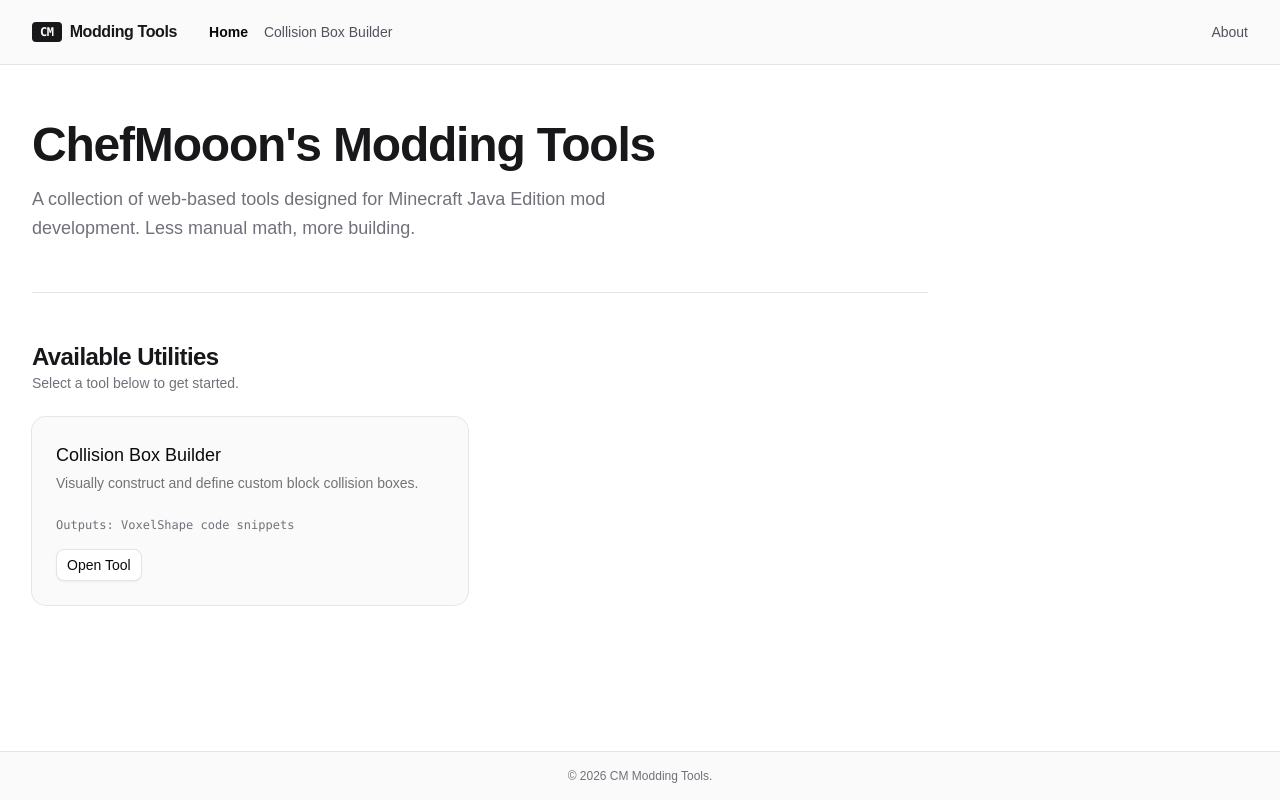
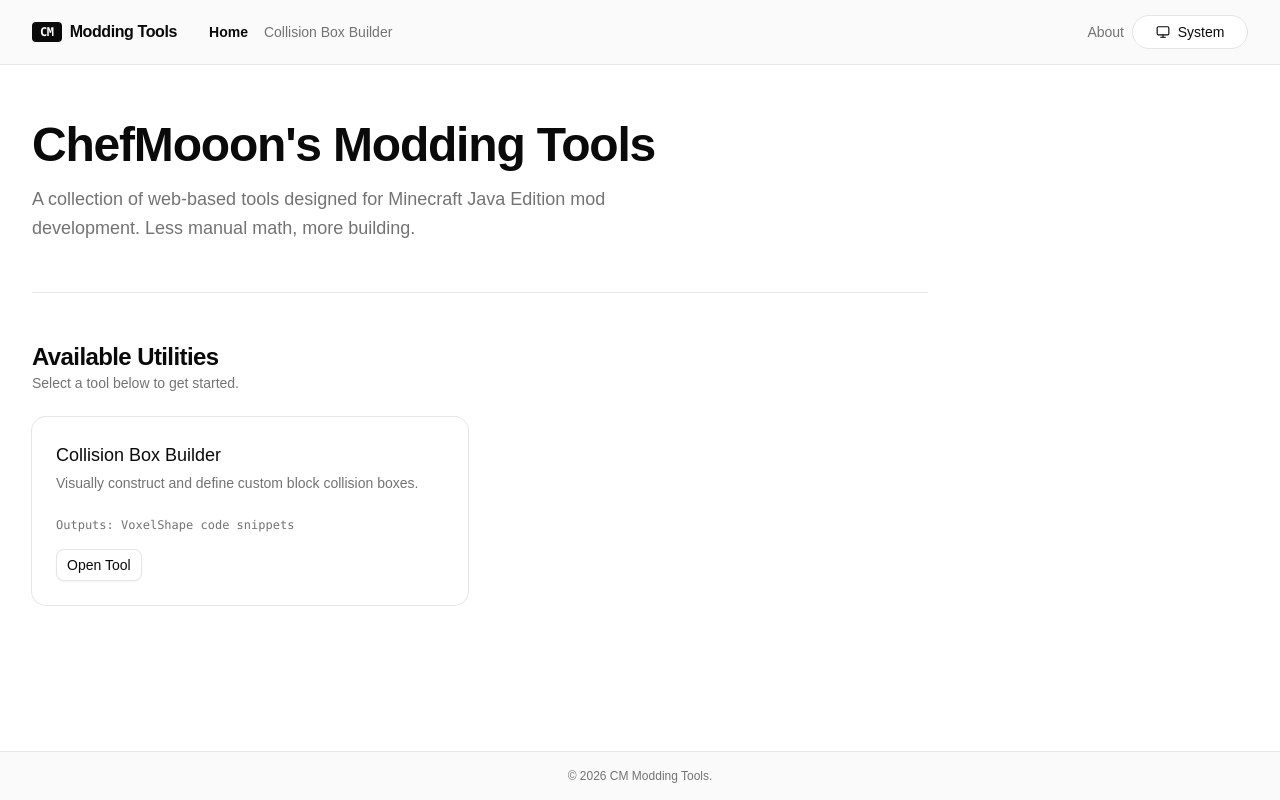
Before and after one commit to ChefMooon/cm-modding-tools, a React (Vite) app: page / in a window 1280 px wide. Built offline with nearby package versions, Linux system fonts and the light colour scheme.

Commit message:
feat: add theme toggles

```diff
--- a/src/index.css
+++ b/src/index.css
@@ -49,6 +49,7 @@
 }
 
 :root {
+    color-scheme: light;
     --background: oklch(1 0 0);
     --foreground: oklch(0.145 0 0);
     --card: oklch(1 0 0);
@@ -81,9 +82,16 @@
     --sidebar-accent-foreground: oklch(0.205 0 0);
     --sidebar-border: oklch(0.922 0 0);
     --sidebar-ring: oklch(0.708 0 0);
+    --app-surface: oklch(1 0 0);
+    --app-surface-muted: oklch(0.985 0 0);
+    --app-surface-raised: oklch(0.97 0 0);
+    --app-border: oklch(0.922 0 0);
+    --app-text: oklch(0.145 0 0);
+    --app-text-muted: oklch(0.556 0 0);
 }
 
 .dark {
+    color-scheme: dark;
     --background: oklch(0.145 0 0);
     --foreground: oklch(0.985 0 0);
     --card: oklch(0.205 0 0);
@@ -115,16 +123,41 @@
     --sidebar-accent-foreground: oklch(0.985 0 0);
     --sidebar-border: oklch(1 0 0 / 10%);
     --sidebar-ring: oklch(0.556 0 0);
+    --app-surface: oklch(0.145 0 0);
+    --app-surface-muted: oklch(0.205 0 0);
+    --app-surface-raised: oklch(0.269 0 0);
+    --app-border: oklch(1 0 0 / 10%);
+    --app-text: oklch(0.985 0 0);
+    --app-text-muted: oklch(0.708 0 0);
 }
 
 @layer base {
   * {
     @apply border-border outline-ring/50;
     }
-  body {
-    @apply bg-background text-foreground;
-    }
   html {
     @apply font-sans;
     }
+  body {
+    @apply bg-background text-foreground;
+    transition: background-color 180ms ease, color 180ms ease;
+    }
+  .app-shell {
+    background-color: var(--app-surface);
+    color: var(--app-text);
+  }
+  .app-surface-muted {
+    background-color: var(--app-surface-muted);
+    color: var(--app-text);
+  }
+  .app-surface-raised {
+    background-color: var(--app-surface-raised);
+    color: var(--app-text);
+  }
+  .app-border {
+    border-color: var(--app-border);
+  }
+  .app-text-muted {
+    color: var(--app-text-muted);
+  }
 }
--- a/src/routes/__root.tsx
+++ b/src/routes/__root.tsx
@@ -1,66 +1,131 @@
 import { createRootRoute, Link, Outlet } from '@tanstack/react-router'
 import { TanStackRouterDevtools } from '@tanstack/react-router-devtools'
+import { Monitor, Moon, Sun } from 'lucide-react'
+import { useEffect, useState } from 'react'
 
-export const Route = createRootRoute({
-  component: () => (
-    <div className="min-h-screen bg-white text-zinc-900 flex flex-col antialiased">
-      {/* Global Navigation Header */}
-      <header className="w-full border-b border-zinc-200 bg-zinc-50">
+type ThemeMode = 'light' | 'dark' | 'system'
+
+function RootComponent() {
+  const [theme, setTheme] = useState<ThemeMode>(() => {
+    if (typeof window === 'undefined') return 'system'
+
+    const savedTheme = window.localStorage.getItem('theme')
+    if (savedTheme === 'light' || savedTheme === 'dark' || savedTheme === 'system') {
+      return savedTheme as ThemeMode
+    }
+
+    return 'system'
+  })
+
+  const [resolvedTheme, setResolvedTheme] = useState<'light' | 'dark'>(() => {
+    if (typeof window === 'undefined') return 'light'
+
+    return window.matchMedia('(prefers-color-scheme: dark)').matches ? 'dark' : 'light'
+  })
+
+  useEffect(() => {
+    const mediaQuery = window.matchMedia('(prefers-color-scheme: dark)')
+    const updateResolvedTheme = () => {
+      if (theme === 'system') {
+        setResolvedTheme(mediaQuery.matches ? 'dark' : 'light')
+      } else {
+        setResolvedTheme(theme)
+      }
+    }
+
+    updateResolvedTheme()
+
+    const handleChange = () => updateResolvedTheme()
+
+    if (typeof mediaQuery.addEventListener === 'function') {
+      mediaQuery.addEventListener('change', handleChange)
+      return () => mediaQuery.removeEventListener('change', handleChange)
+    }
+
+    mediaQuery.addListener(handleChange)
+    return () => mediaQuery.removeListener(handleChange)
+  }, [theme])
+
+  useEffect(() => {
+    const effectiveTheme = theme === 'system' ? resolvedTheme : theme
+
+    document.documentElement.classList.toggle('dark', effectiveTheme === 'dark')
+    document.documentElement.style.colorScheme = effectiveTheme
+    window.localStorage.setItem('theme', theme)
+  }, [resolvedTheme, theme])
+
+  const toggleTheme = () => {
+    setTheme((current) => {
+      if (current === 'light') return 'dark'
+      if (current === 'dark') return 'system'
+      return 'light'
+    })
+  }
+
+  const getThemeIcon = () => {
+    if (theme === 'light') return <Moon size={14} />
+    if (theme === 'dark') return <Sun size={14} />
+    return <Monitor size={14} />
+  }
+
+  const getThemeLabel = () => {
+    if (theme === 'light') return 'Light'
+    if (theme === 'dark') return 'Dark'
+    return 'System'
+  }
+
+  return (
+    <div className="min-h-screen flex flex-col antialiased app-shell">
+      <header className="w-full border-b app-surface-muted app-border">
         <div className="max-w-7xl mx-auto px-4 sm:px-6 lg:px-8 h-16 flex items-center justify-between">
-
-          {/* Project Identity & Main Tools */}
           <div className="flex items-center gap-8">
-            <Link to="/" className="flex items-center gap-2 font-sans tracking-tight font-bold text-zinc-900 hover:opacity-80 transition-opacity">
-              <span className="bg-zinc-900 text-white px-2 py-0.5 rounded text-xs font-mono">CM</span>
+            <Link to="/" className="flex items-center gap-2 font-sans tracking-tight font-bold text-foreground hover:opacity-80 transition-opacity">
+              <span className="bg-foreground text-background px-2 py-0.5 rounded text-xs font-mono">CM</span>
               Modding Tools
             </Link>
 
-            {/* Navigation Workspace Links */}
-            <nav className="flex items-center gap-4 text-sm font-medium text-zinc-600">
-              <Link
-                to="/"
-                className="hover:text-zinc-900 transition-colors [&.active]:text-zinc-950 [&.active]:font-semibold"
-              >
+            <nav className="flex items-center gap-4 text-sm font-medium text-muted-foreground">
+              <Link to="/" className="transition-colors hover:text-foreground [&.active]:text-foreground [&.active]:font-semibold">
                 Home
               </Link>
-              <Link
-                to="/collision-box"
-                className="hover:text-zinc-900 transition-colors [&.active]:text-zinc-950 [&.active]:font-semibold"
-              >
+              <Link to="/collision-box" className="transition-colors hover:text-foreground [&.active]:text-foreground [&.active]:font-semibold">
                 Collision Box Builder
               </Link>
             </nav>
           </div>
 
-          {/* About Link Positioned on the Right Side */}
-          <div className="flex items-center text-sm font-medium text-zinc-600">
-            <Link
-              to="/about"
-              className="hover:text-zinc-900 transition-colors [&.active]:text-zinc-950 [&.active]:font-semibold"
-            >
+          <div className="flex items-center gap-2 text-sm font-medium text-muted-foreground">
+            <Link to="/about" className="transition-colors hover:text-foreground [&.active]:text-foreground [&.active]:font-semibold">
               About
             </Link>
+            <button
+              type="button"
+              onClick={toggleTheme}
+              className="inline-flex min-w-[7.25rem] items-center justify-center gap-2 rounded-full border border-border bg-background px-3 py-1.5 text-sm font-medium text-foreground transition hover:bg-muted"
+              aria-label="Toggle color theme"
+            >
+              {getThemeIcon()}
+              <span className="hidden sm:inline">{getThemeLabel()}</span>
+            </button>
           </div>
-
         </div>
       </header>
 
-      {/* Main Feature Layout Container */}
       <main className="flex-1 max-w-7xl w-full mx-auto p-6 sm:p-8 flex flex-col">
         <Outlet />
       </main>
 
-      {/* Basic Minimal Footer */}
-      <footer className="w-full border-t border-zinc-200 bg-zinc-50 text-xs text-zinc-500 font-sans mt-auto">
+      <footer className="w-full border-t app-surface-muted text-xs text-muted-foreground font-sans mt-auto">
         <div className="max-w-7xl mx-auto px-4 sm:px-6 lg:px-8 h-12 flex items-center justify-center">
-          <div>
-            &copy; {new Date().getFullYear()} CM Modding Tools.
-          </div>
+          <div>&copy; {new Date().getFullYear()} CM Modding Tools.</div>
         </div>
       </footer>
 
-      {/* Devtools Utility */}
       <TanStackRouterDevtools position="bottom-right" />
     </div>
-  ),
+  )
+}
+
+export const Route = createRootRoute({
+  component: RootComponent,
 })
--- a/src/routes/about.tsx
+++ b/src/routes/about.tsx
@@ -7,13 +7,13 @@ export const Route = createFileRoute('/about')({
 function AboutComponent() {
   return (
     <div className="max-w-xl space-y-4 py-4">
-      <h1 className="text-2xl font-bold tracking-tight text-zinc-900">
+      <h1 className="text-2xl font-bold tracking-tight text-foreground">
         About CM Modding Tools
       </h1>
-      <p className="text-zinc-600 text-base leading-relaxed">
+      <p className="text-muted-foreground text-base leading-relaxed">
         This website provides simple utilities to help with Minecraft Java Edition mod development.
       </p>
-      <p className="text-zinc-600 text-base leading-relaxed">
+      <p className="text-muted-foreground text-base leading-relaxed">
         Instead of calculating coordinates by hand or doing complex math for block setups, you can use these tools to generate clean code parameters visually right in your browser.
       </p>
     </div>
--- a/src/routes/collision-box/-components/CollisionViewport.tsx
+++ b/src/routes/collision-box/-components/CollisionViewport.tsx
@@ -24,7 +24,7 @@ export function CollisionViewport({ boxes, selectedBoxId, onSelectBox }: Viewpor
   }
 
   return (
-    <div className="w-full h-[500px] bg-zinc-50 rounded-lg overflow-hidden border border-zinc-200 relative">
+    <div className="w-full h-[500px] bg-muted rounded-lg overflow-hidden border border-border relative">
       <Canvas camera={{ position: [2.2, 2.2, 3.2], fov: 45 }}>
         <ambientLight intensity={0.9} />
         <directionalLight position={[10, 15, 10]} intensity={0.4} />
@@ -96,8 +96,8 @@ export function CollisionViewport({ boxes, selectedBoxId, onSelectBox }: Viewpor
       </Canvas>
 
       <div className="absolute top-2.5 left-2.5 flex gap-1.5 pointer-events-none select-none">
-        <span className="bg-white text-red-500 text-[10px] font-mono px-1.5 py-0.5 rounded border border-zinc-200">North (-Z)</span>
-        <span className="bg-white text-blue-500 text-[10px] font-mono px-1.5 py-0.5 rounded border border-zinc-200">West (-X)</span>
+        <span className="bg-background text-red-500 text-[10px] font-mono px-1.5 py-0.5 rounded border border-border">North (-Z)</span>
+        <span className="bg-background text-blue-500 text-[10px] font-mono px-1.5 py-0.5 rounded border border-border">West (-X)</span>
       </div>
     </div>
   );
--- a/src/routes/index.tsx
+++ b/src/routes/index.tsx
@@ -11,34 +11,34 @@ function HomeComponent() {
     <div className="space-y-12 py-6 max-w-4xl">
       {/* Hero Section */}
       <div className="space-y-4">
-        <h1 className="text-4xl font-extrabold tracking-tight lg:text-5xl text-zinc-900">
+        <h1 className="text-4xl font-extrabold tracking-tight lg:text-5xl text-foreground">
           ChefMooon's Modding Tools
         </h1>
-        <p className="text-zinc-500 text-lg max-w-2xl leading-relaxed">
+        <p className="text-muted-foreground text-lg max-w-2xl leading-relaxed">
           A collection of web-based tools designed for Minecraft Java Edition mod development. Less manual math, more building.
         </p>
       </div>
 
-      <hr className="border-zinc-200" />
+      <hr className="border-border" />
 
       {/* Available Tools Grid */}
       <div className="space-y-6">
         <div>
-          <h2 className="text-2xl font-bold tracking-tight text-zinc-900">Available Utilities</h2>
-          <p className="text-zinc-500 text-sm">Select a tool below to get started.</p>
+          <h2 className="text-2xl font-bold tracking-tight text-foreground">Available Utilities</h2>
+          <p className="text-muted-foreground text-sm">Select a tool below to get started.</p>
         </div>
 
         <div className="grid gap-6 sm:grid-cols-2">
           {/* Tool Card 1 */}
-          <Card className="bg-zinc-50 border-zinc-200 shadow-none">
+          <Card className="app-surface-muted border-border shadow-none">
             <CardHeader>
               <CardTitle className="text-lg">Collision Box Builder</CardTitle>
-              <CardDescription>
+              <CardDescription className="text-muted-foreground">
                 Visually construct and define custom block collision boxes.
               </CardDescription>
             </CardHeader>
             <CardContent>
-              <p className="text-xs text-zinc-500 font-mono mb-4">Outputs: VoxelShape code snippets</p>
+              <p className="text-xs text-muted-foreground font-mono mb-4">Outputs: VoxelShape code snippets</p>
               <Button asChild variant="outline" size="sm">
                 <Link to="/collision-box">Open Tool</Link>
               </Button>
```
Also changed, not shown: src/routes/collision-box/route.tsx (+27 -29 lines).
